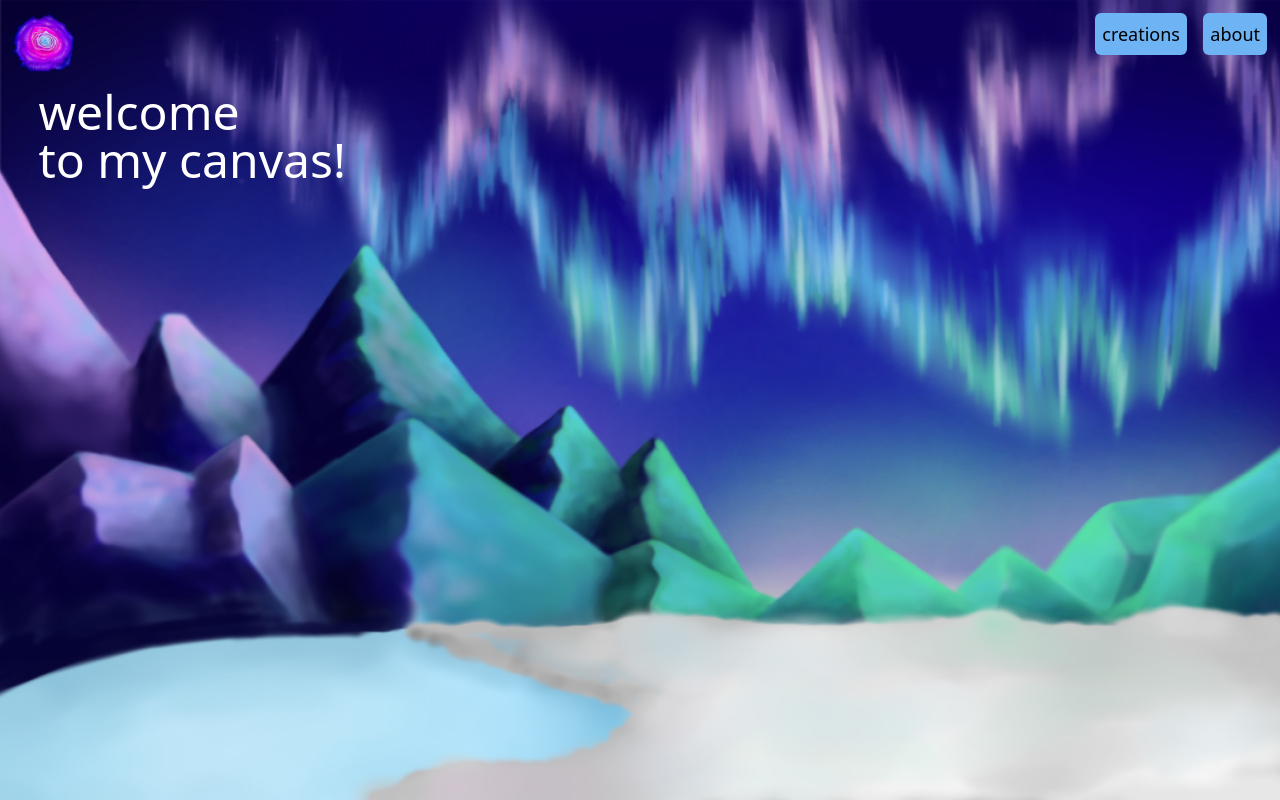
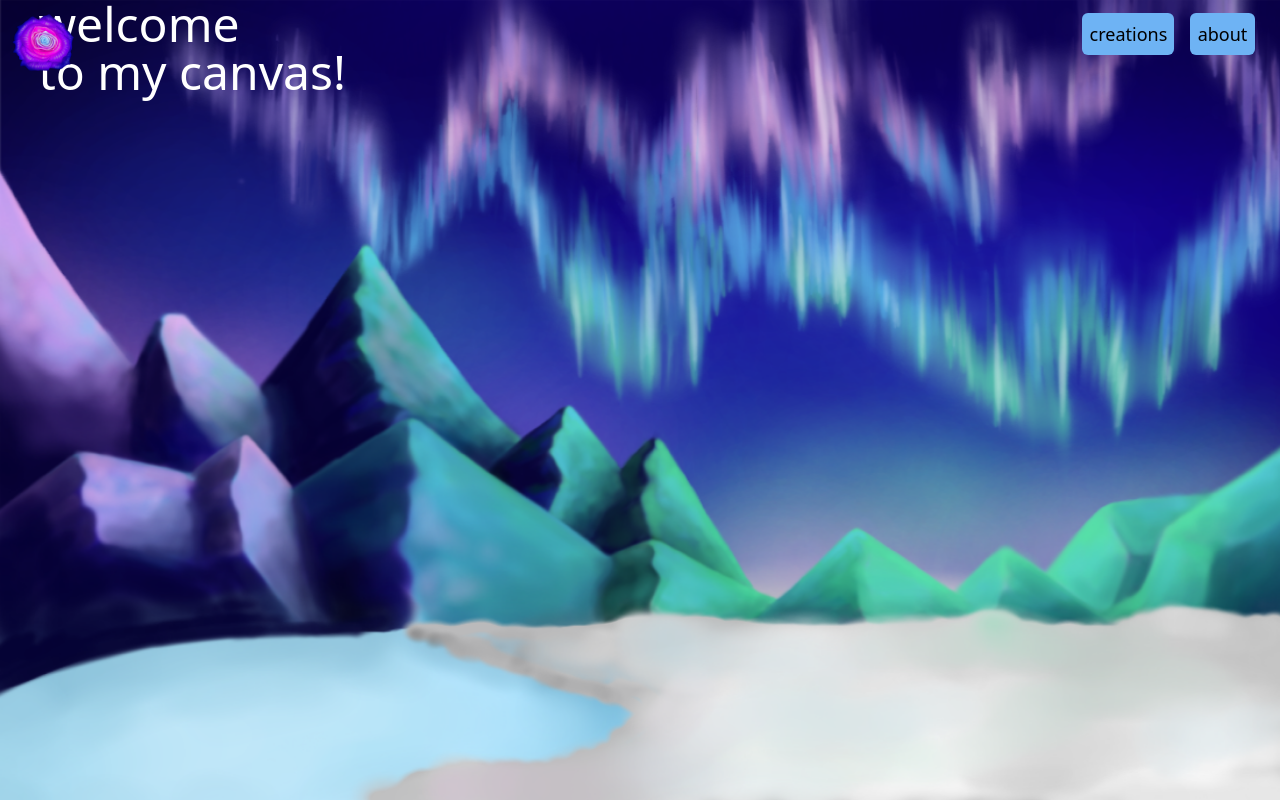
Before and after one commit to night-pianist/myPortfolio, a React (Create React App) app: page / in a window 1280 px wide. Built offline with nearby package versions, Linux system fonts and the light colour scheme.

Commit message:
got img bg properly formatted

```diff
--- a/src/components/LandingPage.tsx
+++ b/src/components/LandingPage.tsx
@@ -15,10 +15,10 @@ const LandingPage = () => {
             <img
                 src={bg}
                 alt="bg"
-                style={{ zIndex: '-10'}}
                 className="bg-pic"
             />
-            <div className="navbar relative flex items-center">
+            <div className="navbar absolute w-[99%]">
+                <div className="relative flex items-center">
                     <img
                         src={logo}
                         alt="logo"
@@ -42,6 +42,7 @@ const LandingPage = () => {
                         </button>
                     </div>
                 </div>
+            </div>
             <div className="welcome">
                 <h1
                     className="sm:text-3xl md:text-4xl lg:text-5xl text-white"
@@ -56,8 +57,8 @@ const LandingPage = () => {
                     to my canvas!
                 </h1>
             </div>
-            <div className="main-content">
-
+            <div className="main-content text-white">
+                i'm khiet!
             </div>
         </div>
      );
--- a/src/styling/landing.css
+++ b/src/styling/landing.css
@@ -7,13 +7,6 @@ html, body {
 
 button, .logo {
     cursor: pointer;
-    /* border-radius: 5px; */
-    /* border-width: 1px;
-    border-color: black; */
-}
-
-.landing-page {
-    /* background-color: #080737; */
 }
 
 .bg-pic {
@@ -26,13 +19,18 @@ button, .logo {
     z-index: -1;
 }
 
+.logo {
+    /* position: absolute; */
+    /* z-index: 100; */
+}
+
 .welcome {
-    /* min-height: 80vh; */
+    min-height: 100vh;
 }
 
 .main-content {
     /* background: linear-gradient(to bottom, transparent, black 100vh); */
-    /* background-color: #080737; */
+    background-color: #080737;
     min-height: 100vh;
     /* height: 100vh; */
 }
```
Lines whose indentation alone changed are shown as unchanged.
